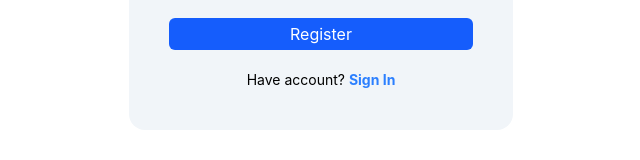
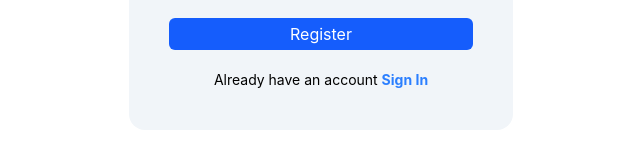
Before and after one commit to sandienwahyu/learning-react-with-tailwind, a React (Vite) app: page /register in a window 1280 px wide. Shown: the part 564-724 px from the top of the page, without its empty margins (319-959 px from the left). Built offline with nearby package versions, Linux system fonts and the light colour scheme.

Commit message:
7-conditional-rendering

```diff
--- a/src/assets/Pages/login.jsx
+++ b/src/assets/Pages/login.jsx
@@ -3,12 +3,7 @@ import FormLogin from "../components/Fragments/FormLogin";
 
 export default function LoginPage() {
   return (
-    <AuthLayout
-      title={"Login"}
-      text={"Don't have account?"}
-      textLink={"Sign Up"}
-      linkTo={"register"}
-    >
+    <AuthLayout title={"Login"} type={"login"}>
       <FormLogin />
     </AuthLayout>
   );
--- a/src/assets/Pages/register.jsx
+++ b/src/assets/Pages/register.jsx
@@ -3,12 +3,7 @@ import FormRegister from "../components/Fragments/FormRegister";
 
 export default function RegisterPage() {
   return (
-    <AuthLayout
-      title={"Register"}
-      text={"Have account?"}
-      textLink={"Sign In"}
-      linkTo={"login"}
-    >
+    <AuthLayout title={"Register"} type={"register"}>
       <FormRegister />
     </AuthLayout>
   );
--- a/src/assets/components/Layouts/AuthLayouts.jsx
+++ b/src/assets/components/Layouts/AuthLayouts.jsx
@@ -1,28 +1,44 @@
 import { Link } from "react-router";
 
-export default function AuthLayout({
-  children,
-  title,
-  text,
-  linkTo,
-  textLink,
-}) {
+export default function AuthLayout({ children, title, type }) {
   return (
     <div className="flex justify-center items-center min-h-screen">
       <div className="w-full max-w-sm bg-slate-100 p-10 rounded-2xl">
-        <h1 className="text-3xl font-bold mb-2 text-blue-600">{title}</h1>
-        <p className="font-medium text-slate-500 mb-8">
-          Welcome, please enter your details
-        </p>
+        <FormTitle title={title} />
+
         {children}
 
-        <p className="mt-5 text-center text-sm">
-          {text}{" "}
-          <Link to={`/${linkTo}`} className="font-bold text-blue-500">
-            {textLink}
-          </Link>
-        </p>
+        <Navigation type={type} />
       </div>
     </div>
   );
 }
+
+function Navigation({ type }) {
+  return (
+    <p className="mt-5 text-center text-sm">
+      {type === "login" ? "Don't have an account?" : "Already have an account"}{" "}
+      {type === "login" && (
+        <Link to={"/register"} className="font-bold text-blue-500">
+          Sign Up
+        </Link>
+      )}
+      {type === "register" && (
+        <Link to={"/login"} className="font-bold text-blue-500">
+          Sign In
+        </Link>
+      )}
+    </p>
+  );
+}
+
+function FormTitle({ title }) {
+  return (
+    <>
+      <h1 className="text-3xl font-bold mb-2 text-blue-600">{title}</h1>
+      <p className="font-medium text-slate-500 mb-8">
+        Welcome, please enter your details
+      </p>
+    </>
+  );
+}
```
